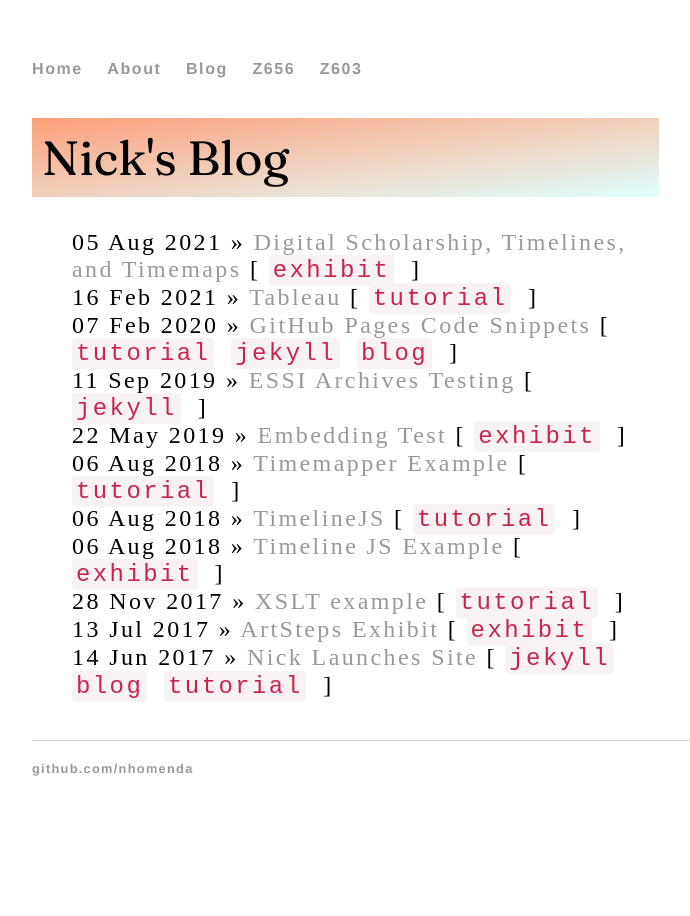
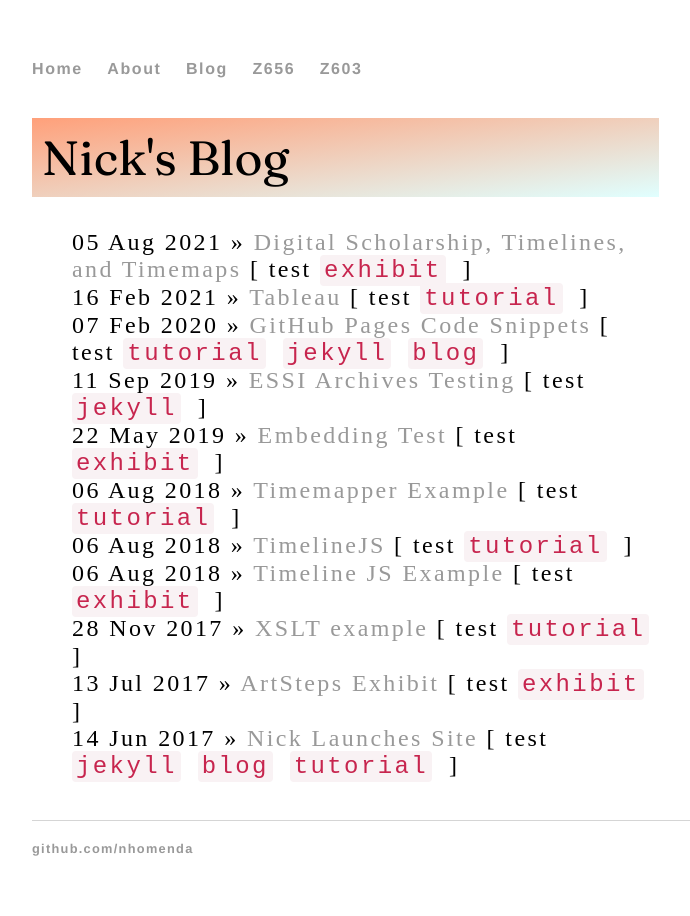
Before and after one commit to nhomenda/nhomenda.github.io, a Jekyll site: the page built from blog/index.html, in a window 1280 px wide. Shown: the whole page, without its empty margins (160-850 px from the left). Built offline with Jekyll 4.4.1, drawn with Linux system fonts in a browser that asks for light colours.

Commit message:
Update index.html

```diff
--- a/blog/index.html
+++ b/blog/index.html
@@ -7,7 +7,7 @@ title: Nick's Blog
 
 	  {% for post in site.posts %}
 	    <li><span>{{ post.date | date_to_string }}</span> » <a href="{{ post.url }}" title="{{ post.title }}">{{ post.title }}</a>
-		<span>[
+		<span>[ test
   {% for tag in post.tags %}
     {% capture tag_name %}{{ tag }}{% endcapture %}
     <a href="/tag/{{ tag_name }}"><code class="highligher-rouge"><nobr>{{ tag_name }}</nobr></code>&nbsp;</a>
```
